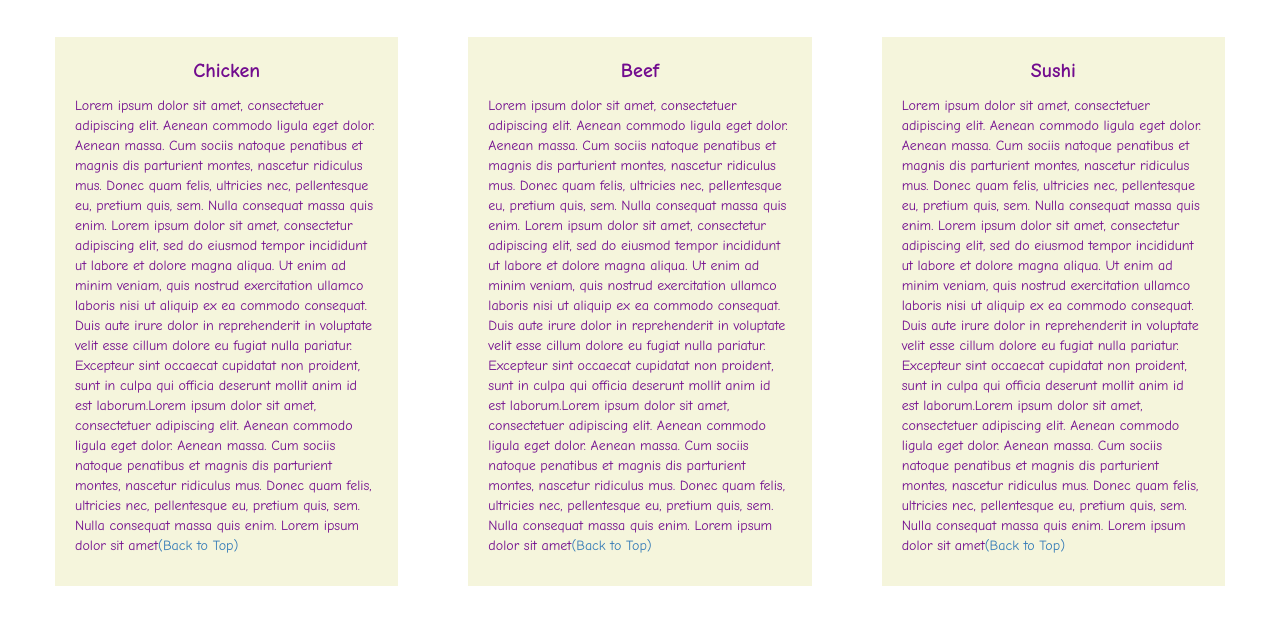
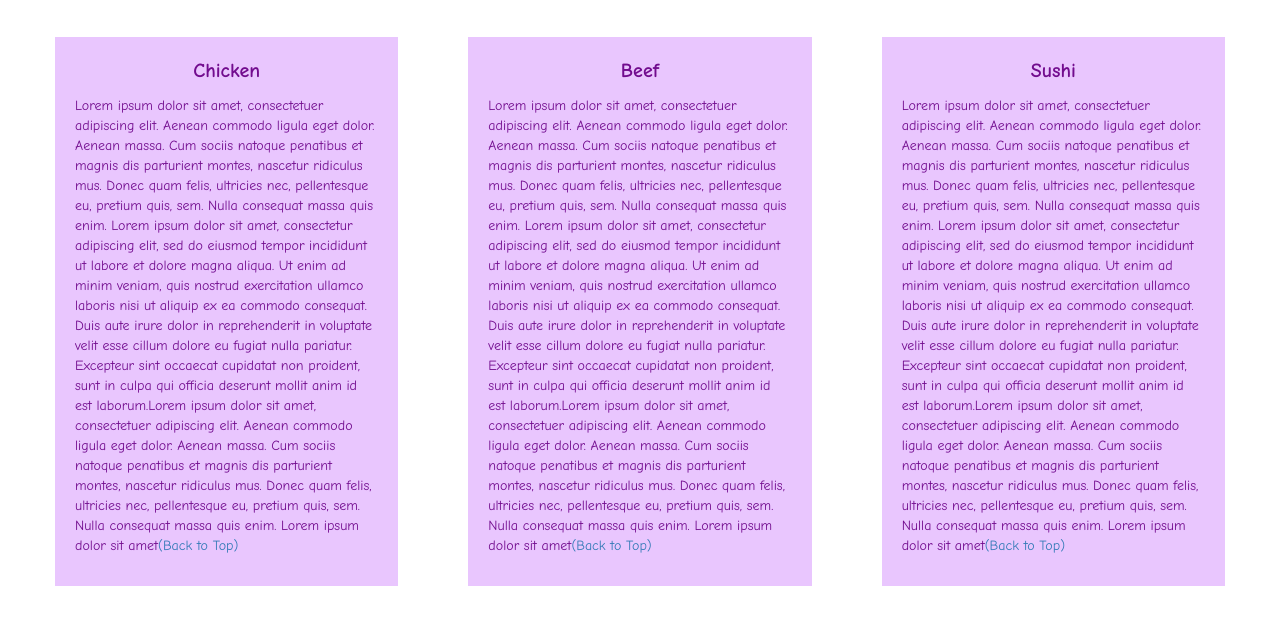
Before and after one commit to pattymicaelazurita/module3, a plain HTML site: page index.html in a window 1280 px wide. Shown: the part 130-754 px from the top of the page. Drawn offline with nearby package versions, Linux system fonts and the light colour scheme.

Commit message:
Update style.css

```diff
--- a/style.css
+++ b/style.css
@@ -81,7 +81,7 @@ li{
 	width: auto;
 	height: auto;
 	color: #720C8E;
-	background-color: #F5F5DC;
+	background-color: #E9C6FE;
 	font-family: "Comic Sans MS", cursive, sans-serif;
 	padding: 20px;
 }
```
